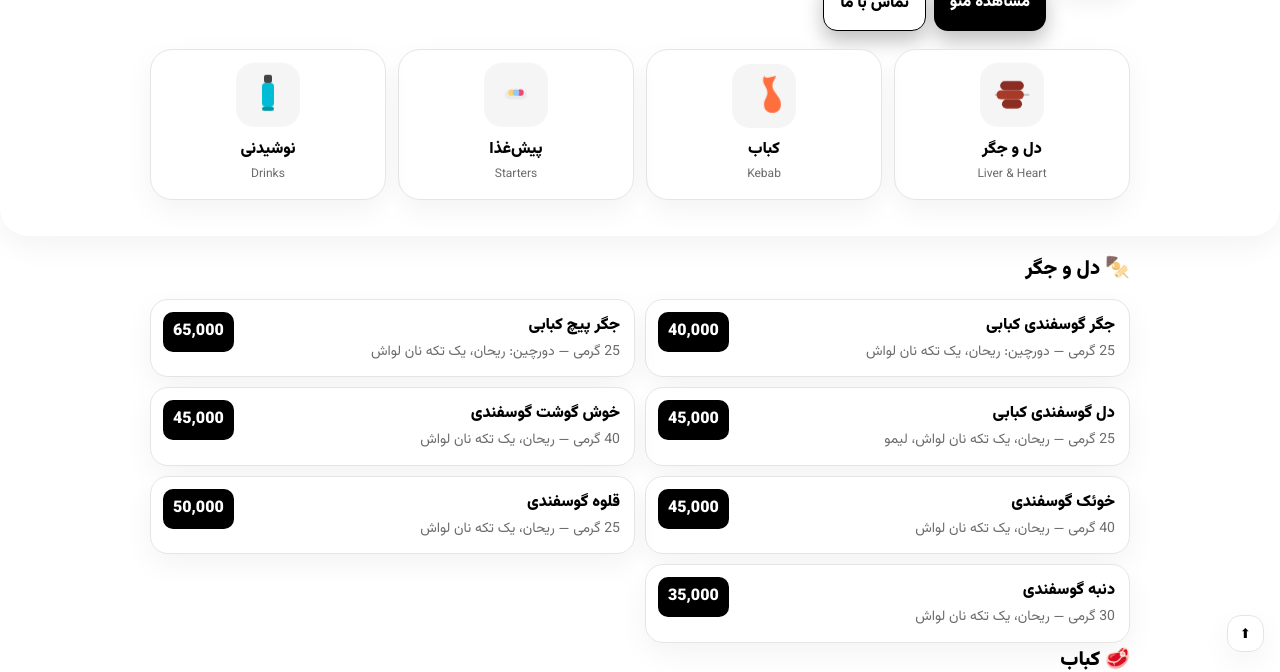
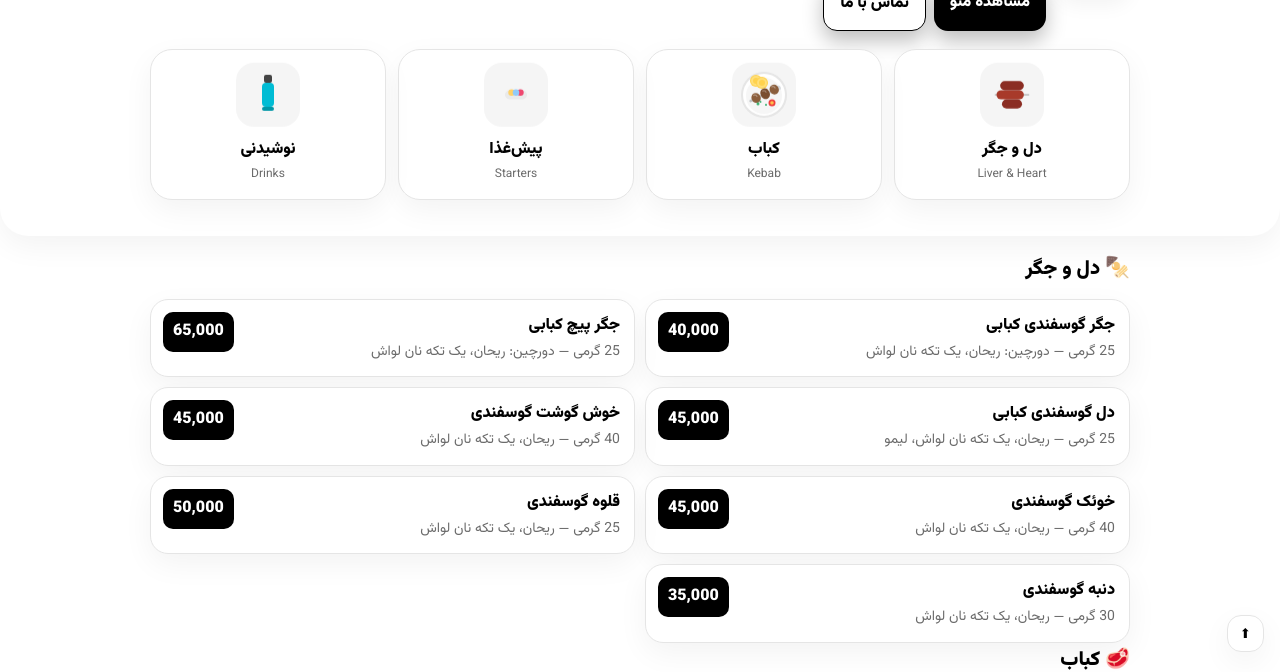
Before and after one commit to yoosef317/jigaraki-menu, a plain HTML site: page index.html in a window 1280 px wide. Shown: the part 132-804 px from the top of the page. Drawn offline with Linux system fonts and the light colour scheme.

Commit message:
Update index.html

```diff
--- a/index.html
+++ b/index.html
@@ -107,10 +107,44 @@
       </a>
 
       <a class="cat" href="#kebab" aria-label="کباب">
-        <div class="icon">
-          <!-- شعله ساده -->
-          <svg class="fl" width="40" height="40" viewBox="0 0 20 24">
-            <path d="M10 0 C8 5 12 6 12 10 C12 13 10 14 10 17 C10 20 12 22 15 22 C18 22 20 20 20 17 C20 12 15 10 15 6 C15 3 17 2 17 0 C13 1 11 2 10 0Z" fill="#ff6f3d"/>
+        <div class="icon wobble">
+          <!-- آیکن جدید کباب: بشقاب + سیخ + تزئینات -->
+          <svg width="64" height="64" viewBox="0 0 64 64" aria-hidden="true">
+            <!-- plate -->
+            <circle cx="32" cy="32" r="22" fill="#ffffff"/>
+            <circle cx="32" cy="32" r="22" fill="none" stroke="#e6e6e6" stroke-width="2"/>
+            <circle cx="32" cy="33" r="18" fill="#f6f6f6"/>
+            <!-- lemon slices -->
+            <g transform="translate(24,18)">
+              <circle cx="0" cy="0" r="6" fill="#ffd24d"/>
+              <circle cx="0" cy="0" r="4" fill="none" stroke="#ffe07a" stroke-width="2"/>
+            </g>
+            <g transform="translate(30,20)">
+              <circle cx="0" cy="0" r="6" fill="#ffd24d"/>
+              <circle cx="0" cy="0" r="4" fill="none" stroke="#ffe07a" stroke-width="2"/>
+            </g>
+            <!-- tomato -->
+            <circle cx="40" cy="40" r="3.5" fill="#ef3d3d"/>
+            <circle cx="40" cy="40" r="1.8" fill="#ffc44d"/>
+            <!-- skewer -->
+            <g transform="rotate(-25 32 32)">
+              <rect x="16" y="30.6" width="32" height="2.6" rx="1.3" fill="#bfc3c7"/>
+              <circle cx="48" cy="31.9" r="2.4" fill="#d7dade"/>
+            </g>
+            <!-- pieces -->
+            <g transform="rotate(-25 32 32)">
+              <rect x="19" y="26.5" width="9" height="10" rx="4.5" fill="#8b5e3c"/>
+              <rect x="29" y="26.0" width="9" height="11" rx="4.8" fill="#7a4e30"/>
+              <rect x="39" y="26.5" width="9" height="10" rx="4.5" fill="#8b5e3c"/>
+              <!-- highlights -->
+              <path d="M22 28c2 0 3 1 3 3" stroke="rgba(255,255,255,.35)" stroke-width="1.2" fill="none"/>
+              <path d="M32 28c2 0 3 1 3 3" stroke="rgba(255,255,255,.3)" stroke-width="1.2" fill="none"/>
+              <path d="M42 28c2 0 3 1 3 3" stroke="rgba(255,255,255,.35)" stroke-width="1.2" fill="none"/>
+            </g>
+            <!-- herbs -->
+            <circle cx="26" cy="41" r="1.5" fill="#3cb371"/>
+            <circle cx="28.5" cy="39" r="1" fill="#3cb371"/>
+            <circle cx="34" cy="42" r="1.1" fill="#3cb371"/>
           </svg>
         </div>
         <div class="title">کباب</div>
```
